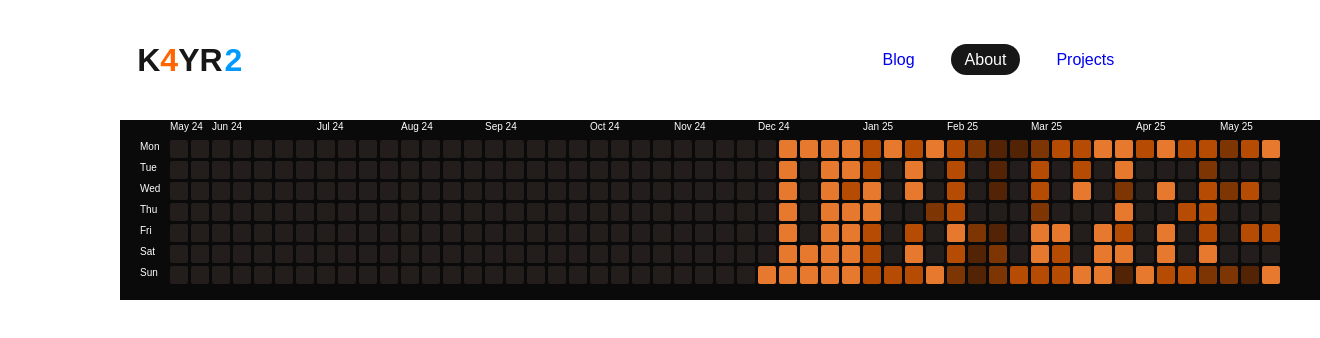
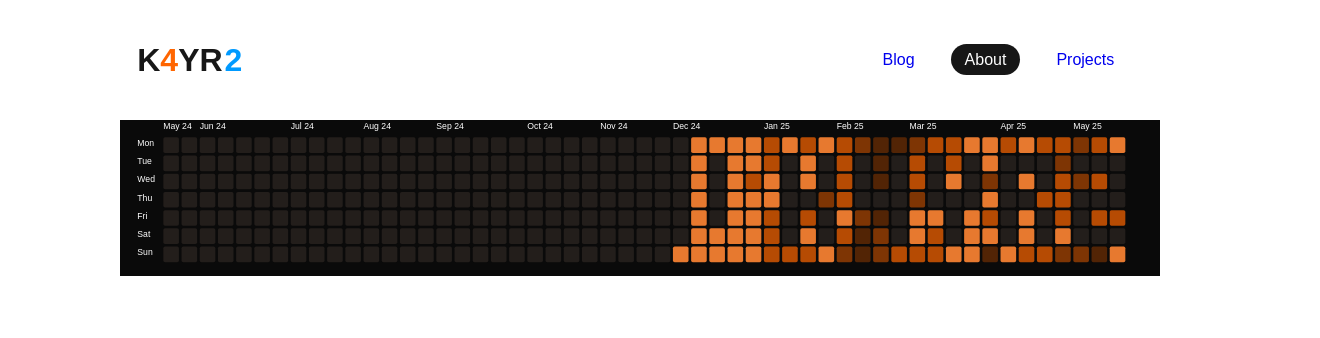
Before and after one commit to k4yr2/k4yr2.me, a Next.js app: page /about in a window 1280 px wide. Shown: the top 338 px of the page, 1320 px wide, since content can reach past the window. Built offline with nearby package versions, Linux system fonts and the light colour scheme; a web font is replaced by a local one.

Commit message:
fix: set image width to 100% in AboutPage component and ensure body overflow is hidden

```diff
--- a/app/about/page.tsx
+++ b/app/about/page.tsx
@@ -3,7 +3,7 @@
 const AboutPage = () => {
   return (
     <div>
-      <img src="/gitchart.svg"></img>
+      <img src="/gitchart.svg" style={{width: "100%"}}></img>
     </div>
   );
 }
--- a/app/globals.css
+++ b/app/globals.css
@@ -11,6 +11,7 @@
 }
 html, body {
   height: 100%;
+  overflow: hidden;
 }
 
 body {
```
